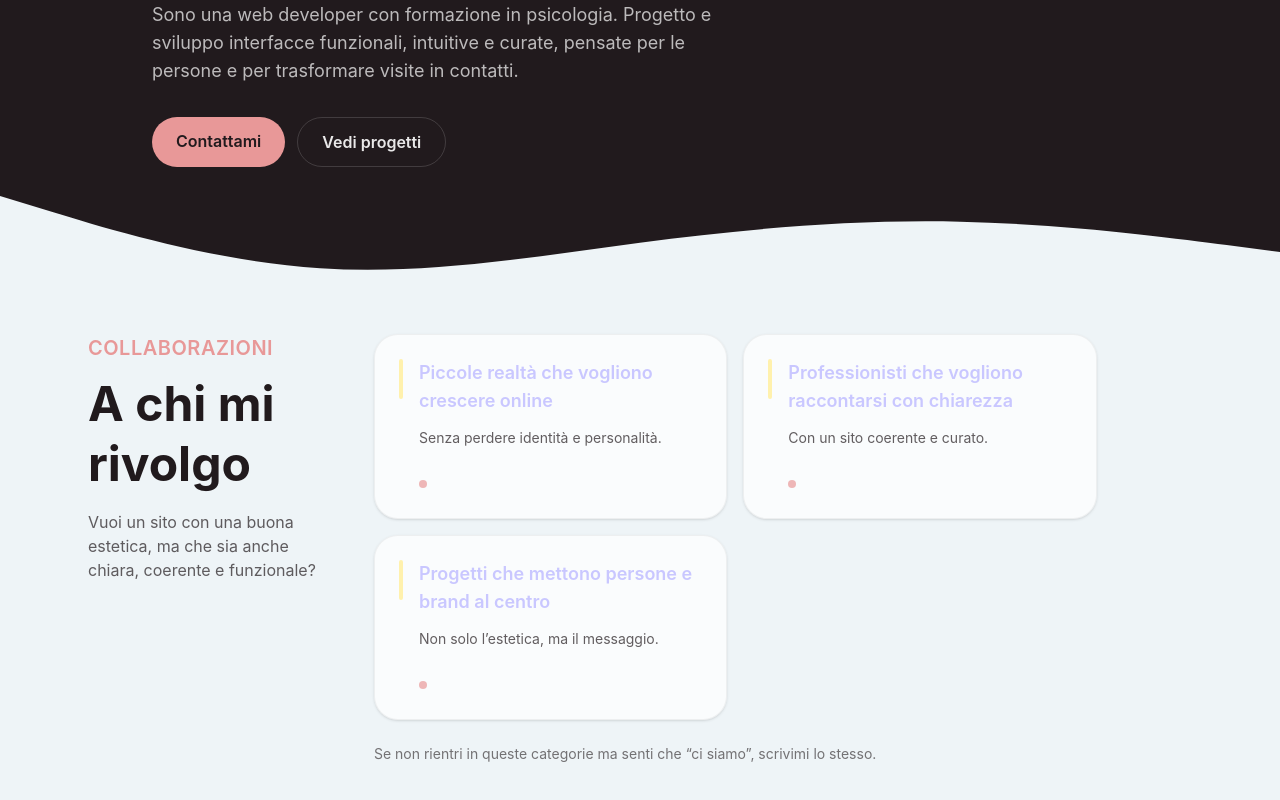
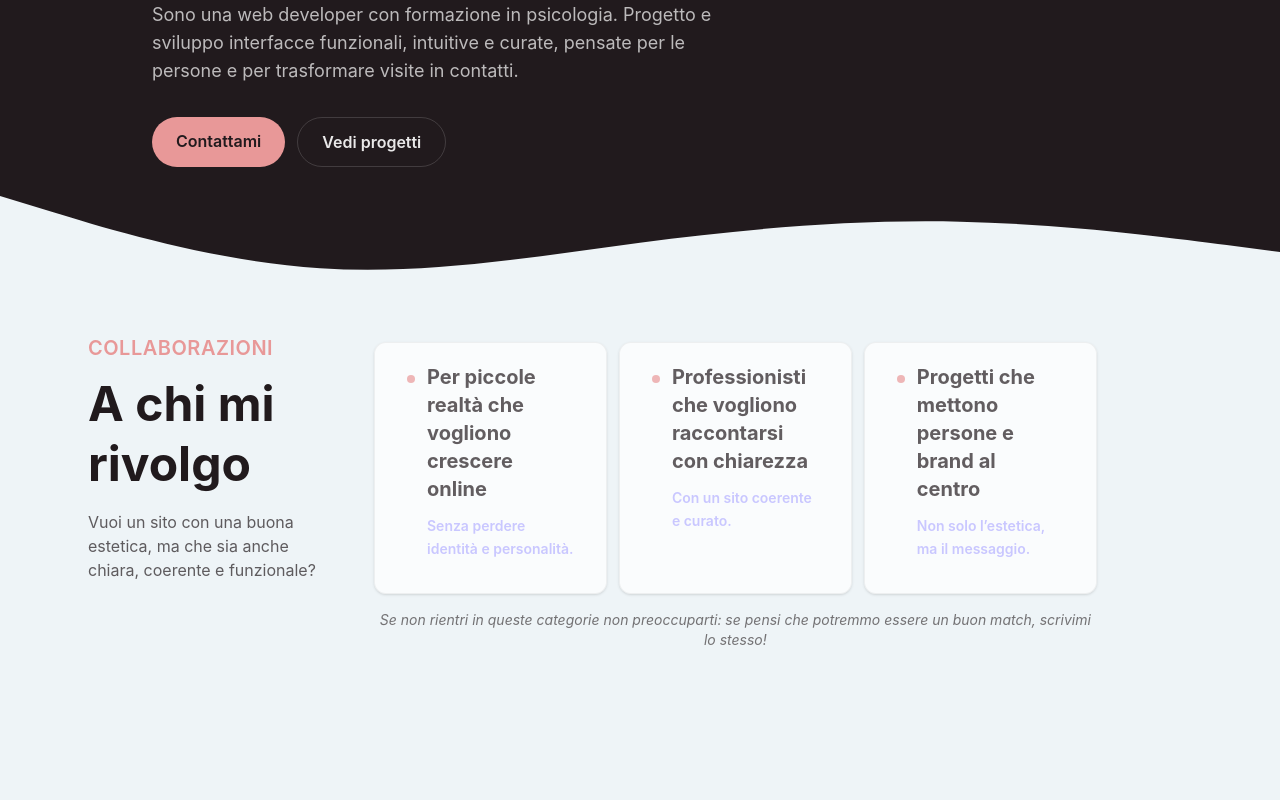
Before and after one commit to ilariamotta/my-landing-page, a React (Vite) app: page / in a window 1280 px wide. Shown: the part 330-1130 px from the top of the page. After the commit the page ends 1060 px from the top, so only its background shows below. Built offline with nearby package versions, Linux system fonts and the light colour scheme.

Commit message:
fix: styling forwhom

```diff
--- a/src/components/ForWhom.jsx
+++ b/src/components/ForWhom.jsx
@@ -1,7 +1,7 @@
 export default function ForWhom() {
     const items = [
         {
-      title: "Piccole realtà che vogliono crescere online",
+            title: "Per piccole realtà che vogliono crescere online",
             text: "Senza perdere identità e personalità.",
         },
         {
@@ -33,35 +33,28 @@ export default function ForWhom() {
 
                     {/* RIGHT: cards */}
                     <div className="lg:col-span-8">
-            <div className="grid gap-4 sm:grid-cols-2">
+                        <div className="grid gap-3 sm:grid-cols-3">
                             {items.map((it) => (
                                 <div
                                     key={it.title}
-                  className="group relative rounded-3xl border border-black/5 bg-white/70 p-6 shadow-sm transition hover:-translate-y-0.5 hover:shadow-md"
-                >
-                  {/* little accent bar */}
-                  <div className="absolute left-6 top-6 h-10 w-1 rounded-full bg-[var(--butter)]" />
-
-                  <h3 className="pl-5 text-lg font-semibold text-[var(--blackWarm)]">
-                    <span className="text-[var(--lilac)]">{it.title}</span>
+                                    className="mt-2 group relative rounded-xl border border-black/5 bg-white/70 p-8 shadow-sm transition hover:-translate-y-0.5 hover:shadow-md">
+                                    {/* dots */}
+                                    <div className="absolute h-2 w-2 rounded-full bg-[var(--pink)] opacity-70 group-hover:opacity-100" />
+                                    {/* title */}
+                                    <h3 className="relative bottom-3 pl-5 text-xl font-bold text-[var(--blackWarm)]">
+                                        <span className="text-[var(--blackWarm)]/70">{it.title}</span>
                                     </h3>
-
-                  <p className="mt-3 pl-5 text-sm leading-relaxed text-[var(--blackWarm)]/70">
+                                    {/* text */}
+                                    <p className="pl-5 text-sm font-semibold leading-relaxed text-[var(--lilac)]">
                                         {it.text}
                                     </p>
-
-                  {/* tiny dot accent */}
-                  <div className="mt-5 pl-5">
-                    <span className="inline-block h-2 w-2 rounded-full bg-[var(--pink)] opacity-70 group-hover:opacity-100" />
-                  </div>
                                 </div>
                             ))}
                         </div>
 
                         {/* optional note */}
-            <p className="mt-6 text-sm text-[var(--blackWarm)]/60">
-              Se non rientri in queste categorie ma senti che “ci siamo”, scrivimi
-              lo stesso.
+                        <p className="mt-4 text-sm text-[var(--blackWarm)]/60 text-center italic">
+                            Se non rientri in queste categorie non preoccuparti: se pensi che potremmo essere un buon match, scrivimi lo stesso!
                         </p>
                     </div>
                 </div>
```
Lines whose indentation alone changed are shown as unchanged.
